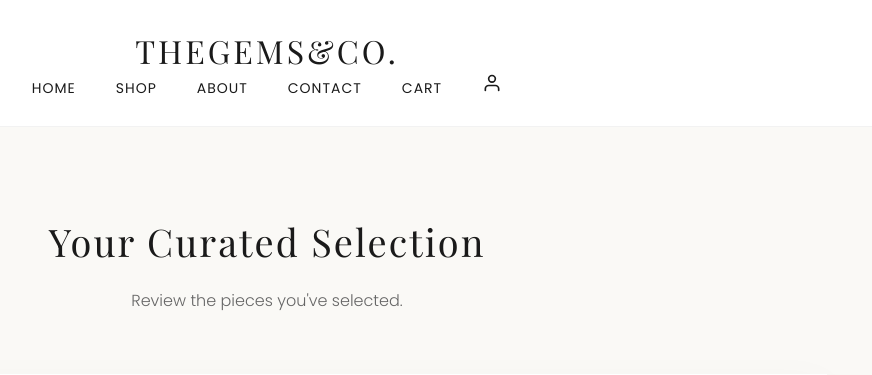
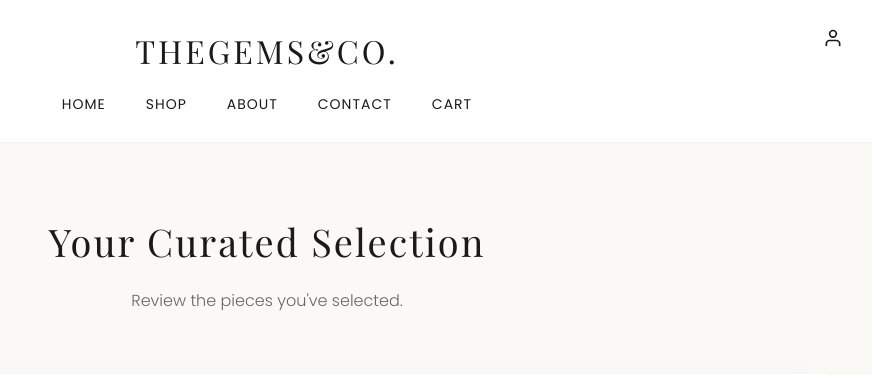
Before and after one commit to aaryaa29/Gems-and-Co, a PHP site: page /cart.html in a window 1280 px wide. Shown: the top 375 px of the page, without its empty margins (373-1245 px from the left). Run offline with PHP 8.4, Linux system fonts and the light colour scheme; some web fonts are replaced.

Commit message:
Fix hero background issue and position profile icon to top right

```diff
--- a/styles.css
+++ b/styles.css
@@ -34,9 +34,6 @@ header {
     backdrop-filter: blur(10px);
     padding: 25px 0;
     border-bottom: 1px solid rgba(0, 0, 0, 0.05);
-    display: flex;
-    justify-content: space-between;
-    align-items: center;
     position: fixed;
     top: 0;
     left: 0;
@@ -45,17 +42,22 @@ header {
     transition: all 0.3s ease;
 }
 
+header .container {
+    position: relative;
+    display: flex;
+    flex-direction: column;
+    align-items: center;
+}
+
 .logo {
     font-size: 32px;
     font-weight: 400;
     margin: 0;
-    position: absolute;
-    left: 50%;
-    transform: translateX(-50%);
     font-family: var(--font-heading);
     letter-spacing: 3px;
     color: var(--color-text);
     text-transform: uppercase;
+    text-align: center;
 }
 
 nav {
@@ -65,12 +67,10 @@ nav {
 nav ul {
     list-style: none;
     padding: 0;
-    margin: 0;
+    margin: 15px 0 0 0;
     display: flex;
     justify-content: center;
     gap: 40px;
-    margin-top: 50px;
-    /* Space below the centered logo */
 }
 
 nav ul li a {
@@ -107,7 +107,7 @@ nav ul li a:hover::after {
 /* Hero Section Styles */
 .hero {
     background-color: var(--color-bg);
-    background-image: linear-gradient(rgba(0, 0, 0, 0.4), rgba(0, 0, 0, 0.4)), url('assets/');
+    background-image: linear-gradient(rgba(0, 0, 0, 0.4), rgba(0, 0, 0, 0.4)), url('assets/landscapemain.jpg');
     background-size: cover;
     background-position: center;
     background-attachment: fixed;
@@ -699,7 +699,9 @@ footer p {
 
 /* Profile Dropdown */
 .profile-dropdown {
-    position: relative;
+    position: absolute;
+    right: 0;
+    top: 5px; /* Aligns visually with the logo */
     display: inline-block;
 }
 
```
